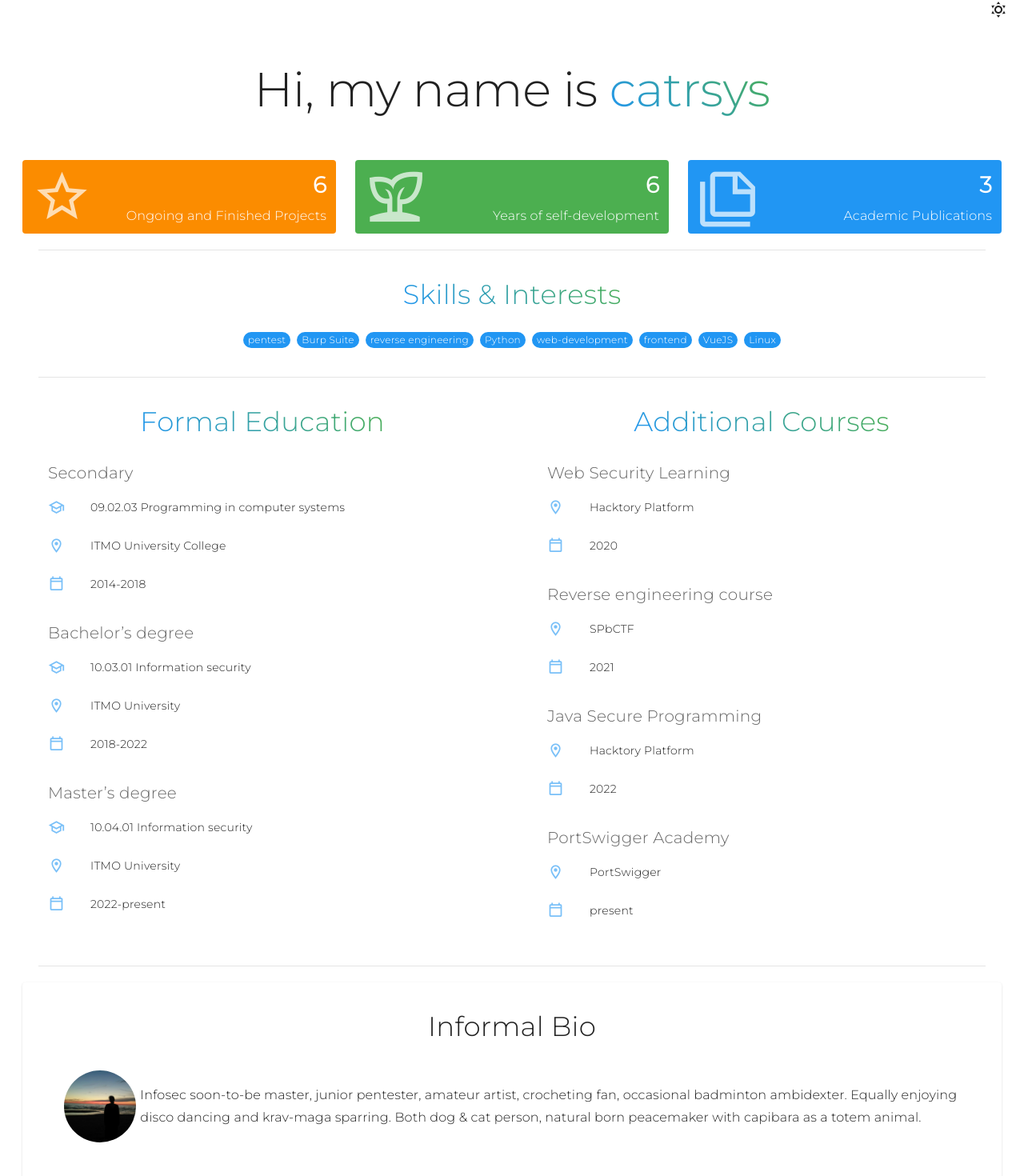
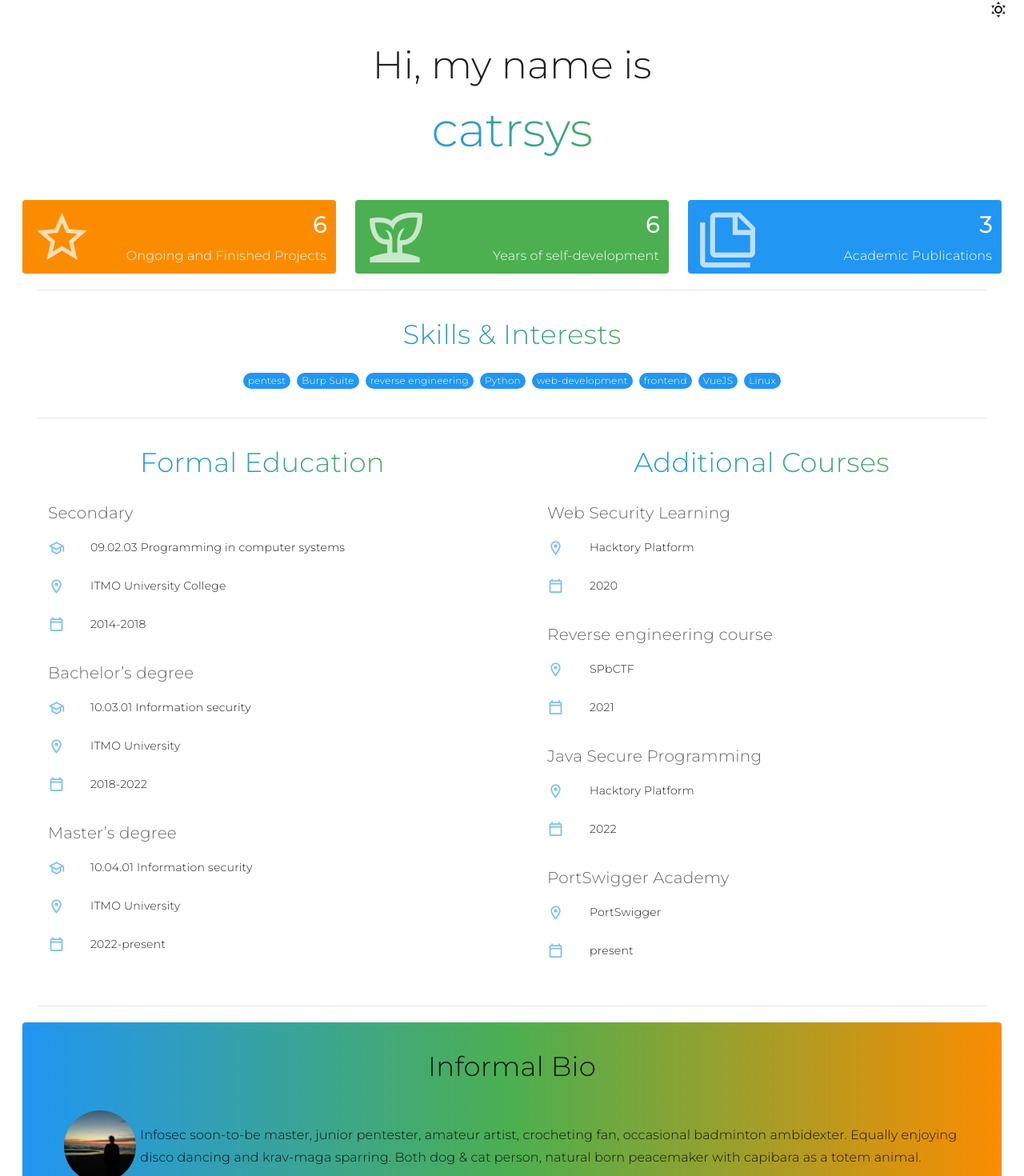
Before and after one commit to catrsys/catrsys.github.io, a Vue app: page / in a window 1280 px wide. Shown: the part 20-1490 px from the top of the page at 80% size. Built offline with nearby package versions, Linux system fonts and the light colour scheme.

Commit message:
final version

```diff
--- a/src/views/ProfileView.vue
+++ b/src/views/ProfileView.vue
@@ -8,7 +8,13 @@
   import github from '@/assets/github-logo.png'
   import telegram from '@/assets/telegram-logo.png'
 
+  import { useDisplay } from 'vuetify';
+import vuetify from '@/plugins/vuetify';
+
+  const { smAndUp } = useDisplay();
   const { likes } = storeToRefs(useSettings());
+
+  console.log(vuetify.theme.current.value.colors.warning);
 
   const education = [
     {
@@ -134,8 +140,9 @@
 
 <template>
   <v-card class="mt-3 mx-3 bg-transparent" elevation="0">
+    <div class="text-center text-h3 styled">Hi, my name is</div>
     <v-card-title class="text-h2 text-center styled mb-5 pb-5">
-      Hi, my name is <span class="gradient">catrsys</span>
+      <span class="gradient">catrsys</span>
     </v-card-title>
     <v-card-text>
       <v-row>
@@ -241,7 +248,7 @@
             </v-card-title>
             <v-card-text>
               <v-row class="flex-nowrap mx-6 mb-6">
-                <v-col md="2" lg="1" class="align-self-center">
+                <v-col md="2" lg="1" class="align-self-center flex-shrink-1">
                   <a
                     href="#"
                     class="mr-5"
@@ -265,8 +272,8 @@
       <v-divider class="ma-5"></v-divider>
     </v-card-text>
     <v-card-actions class="px-10">
-      <v-row>
-        <v-col sm="4" xs="12" class="align-self-center">
+      <v-row class="flex-nowrap">
+        <v-col sm="4" xs="12" class="align-self-center flex-grow-1">
           <a
           v-for="(avatar, index) in avatars"
           :key="index"
@@ -280,10 +287,10 @@
           </v-avatar>
         </a>
         </v-col>
-        <v-col sm="4" xs="12" class="align-self-center text-center">
+        <v-col v-if="smAndUp" sm="4" xs="12" class="align-self-center text-center flex-shrink-1">
           © 2023
         </v-col>
-        <v-col sm="4" xs="12" class="align-self-center text-right">
+        <v-col sm="4" xs="12" class="align-self-center text-right flex-grow-1">
           <v-spacer></v-spacer>
           {{ likes }}
           <v-btn size="x-large" variant="text" icon="mdi-heart-outline" color="pink-lighten-2" @click="likes++"></v-btn>
@@ -302,6 +309,6 @@
 }
 
 .bg-gradient {
-  background: linear-gradient(90deg, #2196F3, #4CAF50);
+  background: linear-gradient(90deg, #2196F3, #4CAF50, #FB8C00);
 }
 </style>
```
Also changed, not shown: 11 other files (tests, documents, lock files or other folders).
